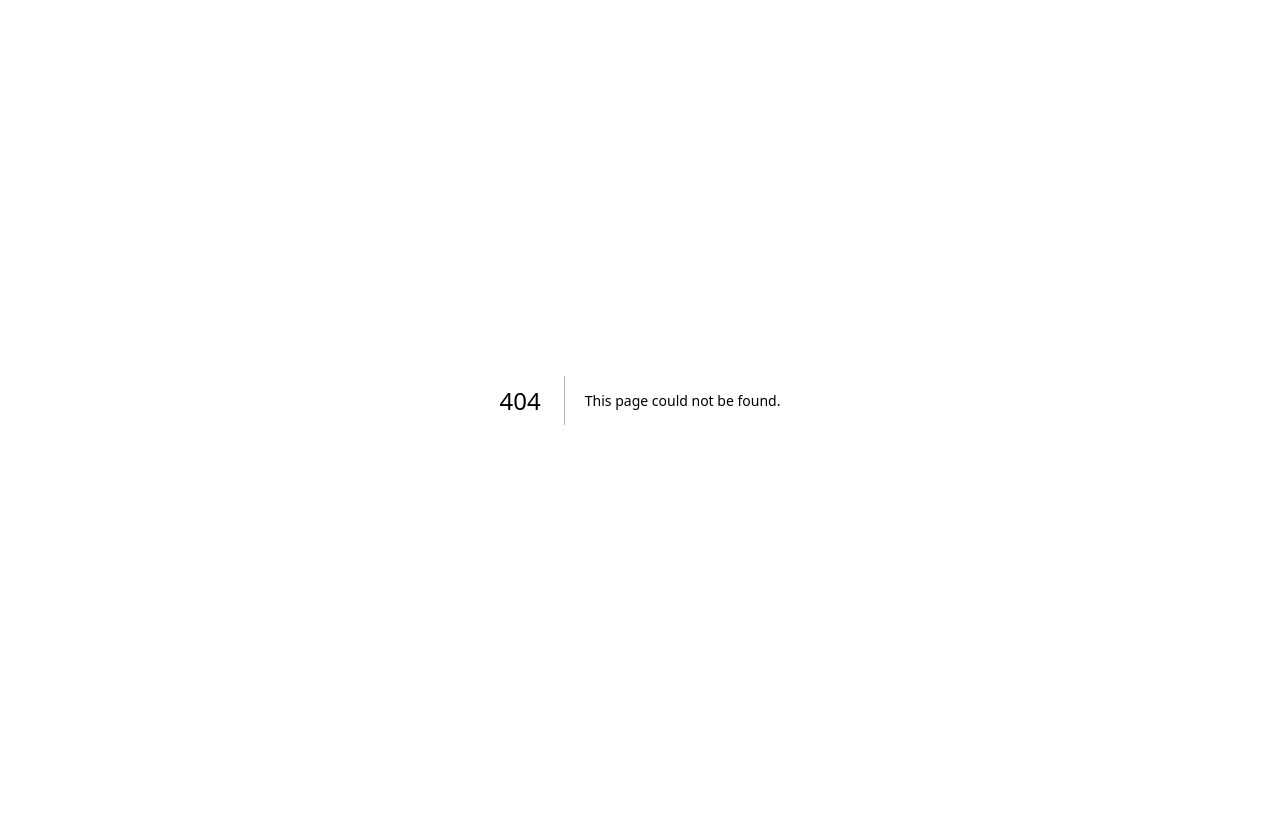
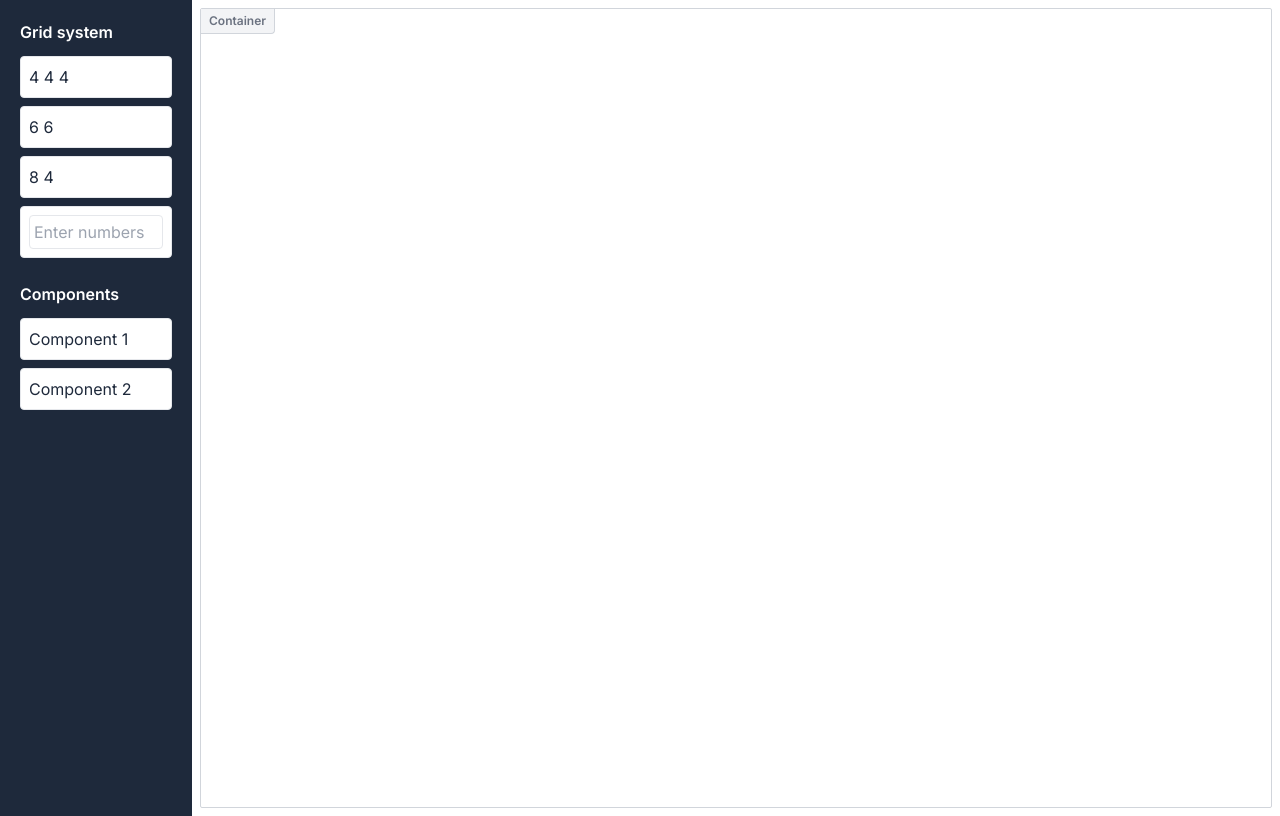
Before and after one commit to resufolio/resufolio, a Next.js app: page /edit in a window 1280 px wide. Before the commit this address had no page. Built offline with nearby package versions, Linux system fonts and the light colour scheme.

Commit message:
feat: add edit page #WIP

```diff
--- a/package.json
+++ b/package.json
@@ -13,6 +13,7 @@
   },
   "dependencies": {
     "@fisch0920/use-dark-mode": "^2.4.0",
+    "@hello-pangea/dnd": "^16.6.0",
     "@mdx-js/loader": "^3.0.1",
     "@next/mdx": "^14.2.3",
     "@tailwindcss/typography": "^0.5.13",
@@ -43,6 +44,7 @@
     "@types/jest": "^29.5.12",
     "@types/node": "^20",
     "@types/react": "^18",
+    "@types/react-beautiful-dnd": "^13.1.8",
     "@types/react-dom": "^18",
     "@types/react-gtm-module": "^2.0.3",
     "@typescript-eslint/eslint-plugin": "^7.11.0",
--- /dev/null
+++ b/src/app/edit/page.tsx
@@ -0,0 +1,214 @@
+"use client"
+import React, { useState } from 'react'
+import { DragDropContext, Droppable, Draggable, DropResult } from '@hello-pangea/dnd'
+import { FaArrowsAlt, FaTrash } from 'react-icons/fa'
+
+const elementTypes = [
+  { id: 'element-444', text: '4 4 4', layout: 'three-columns' },
+  { id: 'element-66', text: '6 6', layout: 'two-columns-equal' },
+  { id: 'element-84', text: '8 4', layout: 'two-columns-unequal' },
+  { id: 'element-custom', text: 'Custom', layout: 'custom' },
+]
+
+interface Element {
+  id: string;
+  text: string;
+  layout: string;
+  customLayout?: number[];
+}
+
+const Column: React.FC<{ children: React.ReactNode, className?: string, style?: React.CSSProperties }> = ({ children, className = '', style = {} }) => (
+  <div className={`
+    flex-1 bg-white border border-gray-300 relative pt-6 rounded-sm overflow-hidden
+    before:content-['Column'] before:absolute before:left-0 before:top-0 before:bg-gray-50 before:text-xs
+    before:font-semibold before:px-2 before:py-1 before:text-gray-500
+    before:rounded-br before:border-b before:border-r before:border-gray-200
+    ${className}`
+    }
+    style={style}
+    >
+    <div className='p-2'>
+      {children}
+    </div>
+  </div>
+)
+
+const HomePage: React.FC = () => {
+  const [elements, setElements] = useState<Element[]>([])
+  const [customLayout, setCustomLayout] = useState<string>('')
+
+  const handleDragEnd = (result: DropResult) => {
+    const { source, destination } = result
+    if (!destination) return
+
+    if (source.droppableId === 'sidebar' && destination.droppableId === 'container') {
+      // Add new element to container at the dropped position
+      const newElement = elementTypes.find(el => el.id === result.draggableId)
+      if (newElement) {
+        const newElements = Array.from(elements)
+        if (newElement.layout === 'custom') {
+          const layout = customLayout.split(' ').map(Number)
+          if (layout.reduce((a, b) => a + b, 0) === 12) {
+            newElements.splice(destination.index, 0, { ...newElement, id: `${newElement.id}-${elements.length + 1}`, customLayout: layout })
+          } else {
+            alert('The sum of the numbers must equal 12.')
+          }
+        } else {
+          newElements.splice(destination.index, 0, { ...newElement, id: `${newElement.id}-${elements.length + 1}` })
+        }
+        setElements(newElements)
+      }
+    } else if (source.droppableId === 'container' && destination.droppableId === 'container') {
+      // Reorder elements within container
+      const newElements = Array.from(elements)
+      const [movedElement] = newElements.splice(source.index, 1)
+      newElements.splice(destination.index, 0, movedElement)
+      setElements(newElements)
+    }
+  }
+
+  const handleDelete = (index: number) => {
+    const newElements = Array.from(elements)
+    newElements.splice(index, 1)
+    setElements(newElements)
+  }
+
+  const renderElement = (el: Element) => {
+    if (el.layout === 'custom' && el.customLayout) {
+      return (
+        <div className="flex">
+          {el.customLayout.map((width, index) => (
+            <Column key={index} style={{ flexBasis: `${(width / 12) * 100}%` }}>
+              Column {index + 1}
+            </Column>
+          ))}
+        </div>
+      )
+    }
+
+    switch (el.layout) {
+      case 'three-columns':
+        return (
+          <div className="flex">
+            <Column>Column 1</Column>
+            <Column>Column 2</Column>
+            <Column>Column 3</Column>
+          </div>
+        )
+      case 'two-columns-equal':
+        return (
+          <div className="flex">
+            <Column>Column 1</Column>
+            <Column>Column 2</Column>
+          </div>
+        )
+      case 'two-columns-unequal':
+        return (
+          <div className="flex">
+            <Column className="w-2/3">Column 1</Column>
+            <Column className="w-1/3">Column 2</Column>
+          </div>
+        )
+      default:
+        return null
+    }
+  }
+
+  return (
+    <DragDropContext onDragEnd={handleDragEnd}>
+      <div className="flex">
+        <Droppable droppableId="sidebar" isDropDisabled={true}>
+          {(provided) => (
+            <div
+              ref={provided.innerRef}
+              {...provided.droppableProps}
+              className="w-48 p-5 bg-slate-800 text-slate-800"
+            >
+              <section>
+                <h3 className='text-white font-semibold mb-3'>Grid system</h3>
+                {elementTypes.map((el, index) => (
+                  <Draggable draggableId={el.id} index={index} key={el.id}>
+                    {(provided, snapshot) => (
+                      <div
+                        ref={provided.innerRef}
+                        {...provided.draggableProps}
+                        {...provided.dragHandleProps}
+                        className={`p-2 mb-2 bg-white rounded border ${snapshot.isDragging ? 'opacity-50' : 'opacity-100'}`}
+                      >
+                        {el.text === 'Custom' ? (
+                          <input
+                            type="text"
+                            value={customLayout}
+                            onChange={(e) => setCustomLayout(e.target.value)}
+                            placeholder="Enter numbers"
+                            className="w-full p-1 border rounded"
+                          />
+                        ) : (
+                          el.text
+                        )}
+                      </div>
+                    )}
+                  </Draggable>
+                ))}
+              </section>
+              <section className='mt-6'>
+                <h3 className='text-white font-semibold mb-3'>Components</h3>
+                <div className="p-2 mb-2 bg-white rounded border">Component 1</div>
+                <div className="p-2 mb-2 bg-white rounded border">Component 2</div>
+              </section>
+            </div>
+          )}
+        </Droppable>
+        <Droppable droppableId="container">
+          {(provided) => (
+            <div
+              ref={provided.innerRef}
+              {...provided.droppableProps}
+              className={`flex-1 px-3 pt-10 bg-white min-h-screen border rounded-sm border-gray-300 m-2 relative
+              before:content-['Container'] before:absolute before:left-0 before:top-0 before:bg-gray-100 before:text-xs
+              before:font-semibold before:px-2 before:py-1 before:text-gray-500
+              before:rounded-br before:border-r before:border-b before:border-gray-300
+              `}
+            >
+              {elements.map((el, index) => (
+                <Draggable key={el.id} draggableId={el.id} index={index}>
+                  {(provided) => (
+                    <div
+                      ref={provided.innerRef}
+                      {...provided.draggableProps}
+                      className={`relative p-2 overflow-hidden mb-2 rounded border pt-12 bg-gray-100 border-gray-300 shadow-inner
+                      before:absolute before:left-0 before:top-0 before:bg-gray-50 before:text-xs
+                      before:content-["Row"] before:font-semibold before:px-2 before:py-1 before:text-gray-500
+                      before:rounded-br before:border-b before:border-r before:border-gray-300
+                      `}
+                    >
+                      <div className='text-sm font-semibold'>
+                        <div className='ml-auto absolute top-2 right-2'>
+                          <div className="p-1 bg-sky-400 inline-flex items-center transition rounded text-white hover:bg-blue-500 hover:opacity-100 active:bg-blue-500 active:opacity-100 opacity-30 cursor-grab mr-2" {...provided.dragHandleProps}>
+                            <FaArrowsAlt />
+                            <span className='ml-1'>Drag</span>
+                          </div>
+                          <button
+                            onClick={() => handleDelete(index)}
+                            className="bg-red-400 inline-flex items-center hover:bg-red-500 opacity-30 hover:opacity-100 text-white rounded p-1"
+                          >
+                            <FaTrash/>
+                            <span className='ml-1'>Delete</span>
+                          </button>
+                        </div>
+                        {renderElement(el)}
+                      </div>
+                    </div>
+                  )}
+                </Draggable>
+              ))}
+              {provided.placeholder}
+            </div>
+          )}
+        </Droppable>
+      </div>
+    </DragDropContext>
+  )
+}
+
+export default HomePage
```
Also changed, not shown: 1 other file (tests, documents, lock files or other folders).
